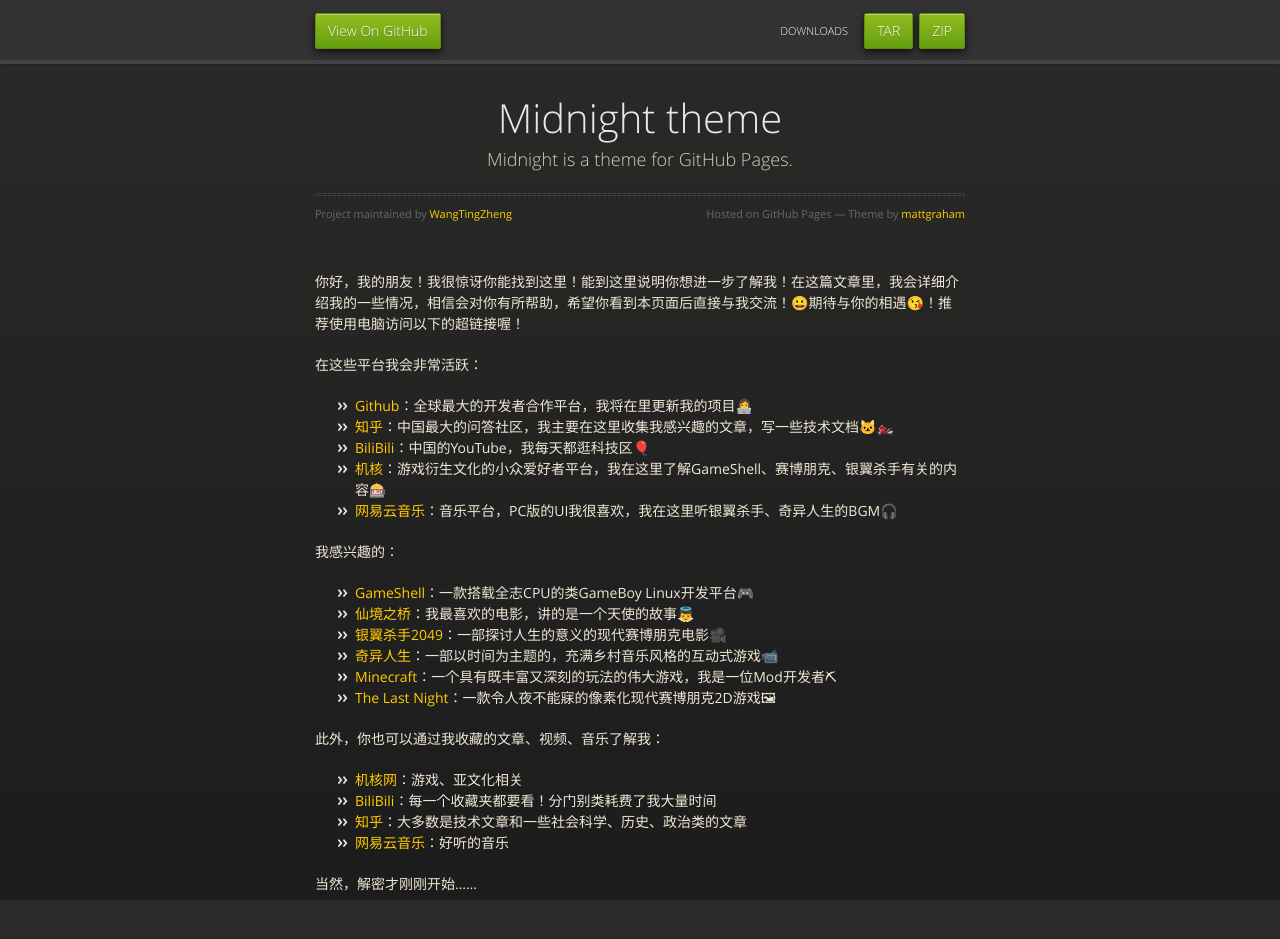
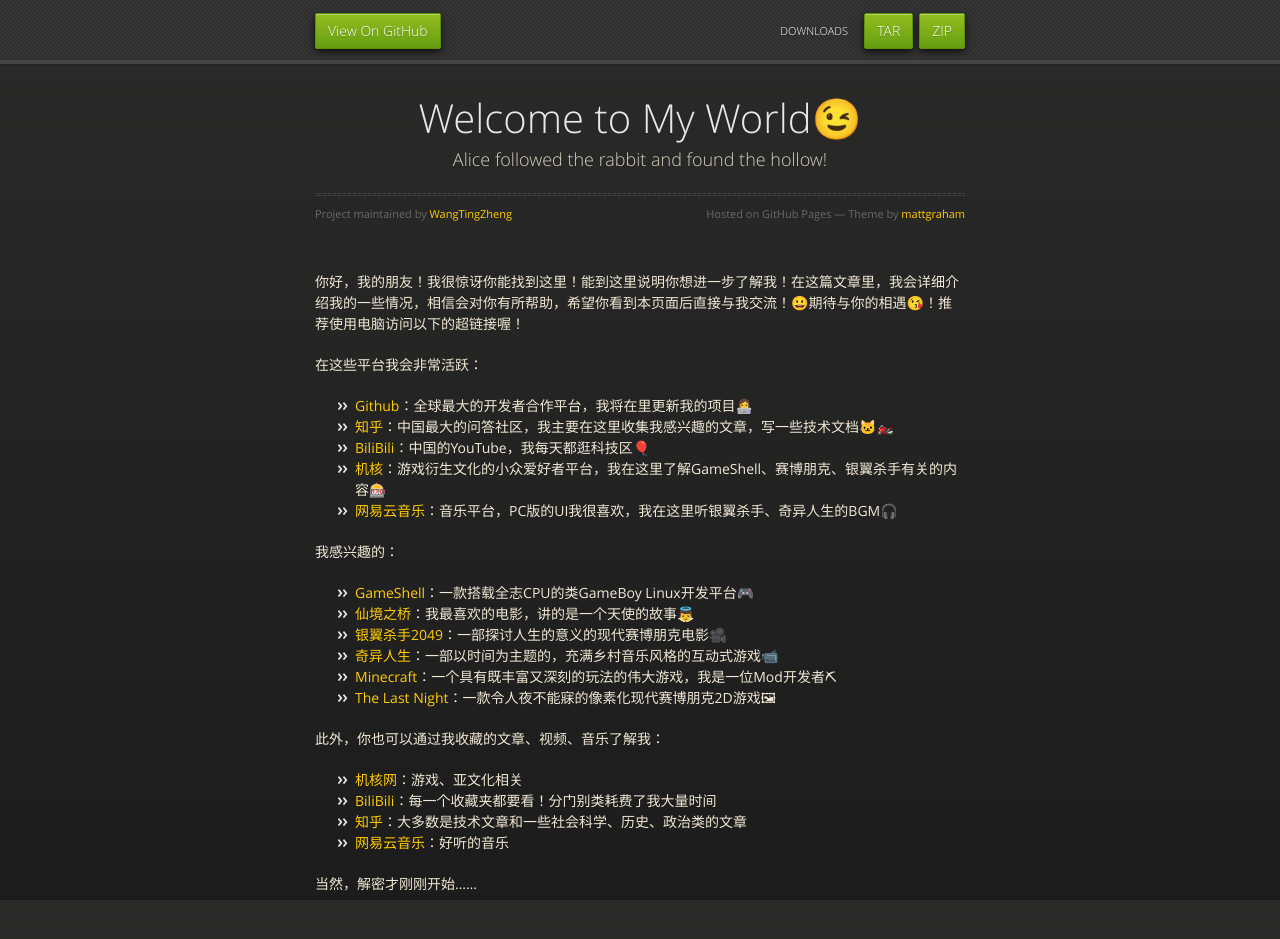
Before and after one commit to WangTingZheng/WangTingZheng.github.io, a Jekyll site: the page built from index.md, in a window 1280 px wide and 1004 px high. Shown: the top 939 px of the window. Built offline with Jekyll 4.4.1, drawn with Linux system fonts in a browser that asks for light colours; our own code applies the rules of GitHub Pages for plain Markdown files.

Commit message:
add title

```diff
--- a/_config.yml
+++ b/_config.yml
@@ -1,5 +1,5 @@
-title: Midnight theme
-description: Midnight is a theme for GitHub Pages.
+title: Welcome to My World😉
+description: Alice followed the rabbit and found the hollow!
 show_downloads: true
 google_analytics:
 theme: jekyll-theme-midnight
```
